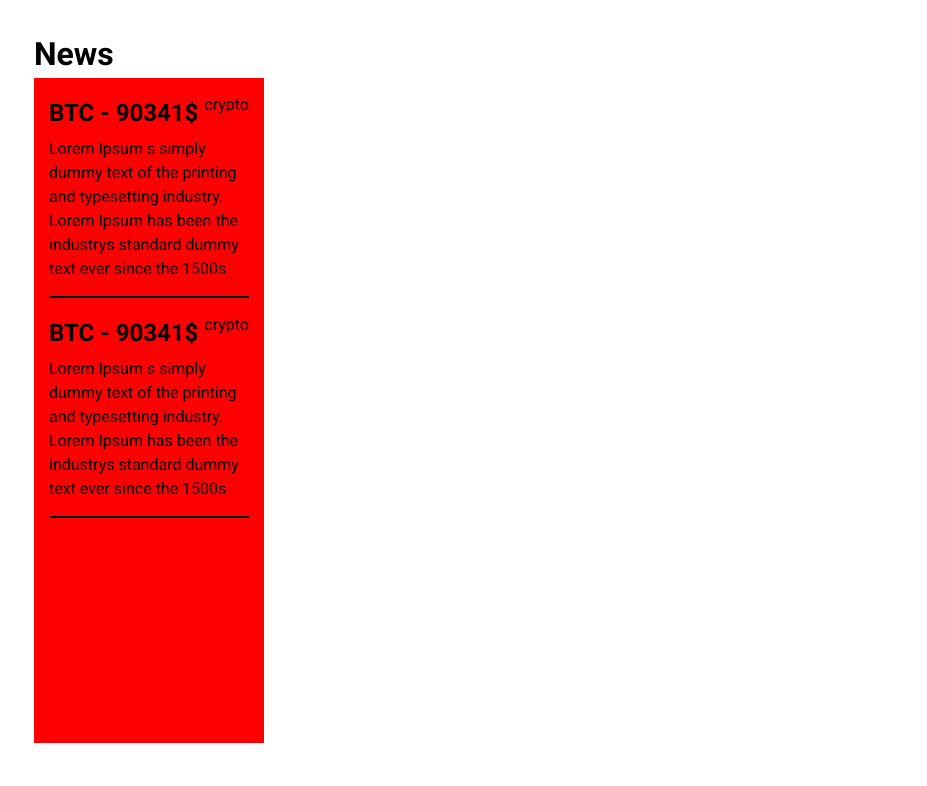
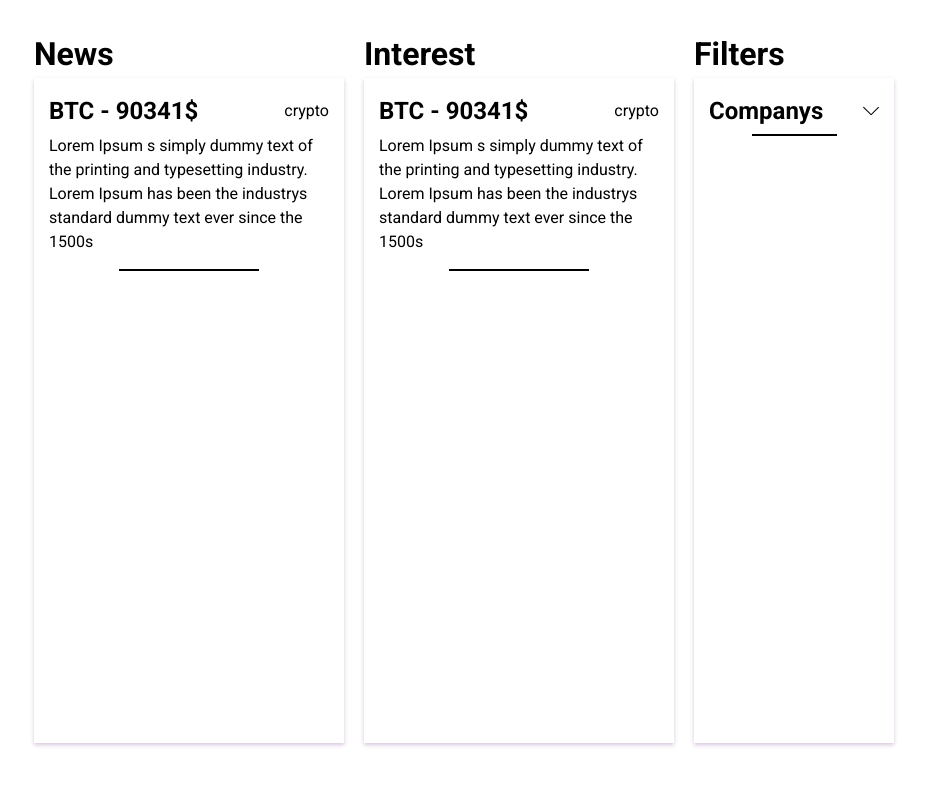
Before and after one commit to DiogoReiss/natixisHackathon, a React (Vite) app in the folder frontend/: page / in a window 1280 px wide. Shown: the top 786 px of the page, without its empty margins (176-1103 px from the left). Built offline with nearby package versions, Linux system fonts and the light colour scheme.

Commit message:
HomePage Boxs

```diff
--- a/frontend/package.json
+++ b/frontend/package.json
@@ -11,7 +11,10 @@
   },
   "dependencies": {
     "react": "^18.3.1",
-    "react-dom": "^18.3.1"
+    "react-dom": "^18.3.1",
+    "react-helmet": "^6.1.0",
+    "react-helmet-async": "^2.0.5",
+    "react-icons": "^5.3.0"
   },
   "devDependencies": {
     "@eslint/js": "^9.13.0",
--- a/frontend/src/App.jsx
+++ b/frontend/src/App.jsx
@@ -3,20 +3,21 @@ import './styles/grid.css'
 import './styles/style.css'
 
 import Home from './components/HomePage/home'
+import { Helmet, HelmetProvider } from 'react-helmet-async'
 
 function App() {
   return (
-    <>
-      <head>
+    <HelmetProvider>
+      <Helmet>
         <title>My First React App</title>
         <link rel="preconnect" href="https://fonts.googleapis.com" />
-        <link rel="preconnect" href="https://fonts.gstatic.com" crossOrigin />
+        <link rel="preconnect" href="https://fonts.gstatic.com" />
         <link href="https://fonts.googleapis.com/css2?family=Roboto:ital,wght@0,100;0,300;0,400;0,500;0,700;0,900;1,100;1,300;1,400;1,500;1,700;1,900&family=Ubuntu:ital,wght@0,300;0,400;0,500;0,700;1,300;1,400;1,500;1,700&display=swap" rel="stylesheet"></link>
-      </head>
-      <body>
+      </Helmet>
+      <div>
         <Home />
-      </body>
-    </>
+      </div>
+    </HelmetProvider>
   )
 }
 
--- /dev/null
+++ b/frontend/src/components/HomePage/box.jsx
@@ -0,0 +1,28 @@
+import PropTypes from 'prop-types';
+
+function Box(props){
+    return(
+        <>
+        <h4>{props.title}</h4>
+            <div className="box w-100">
+                <div className="newsBox w-100">
+                    <div className="newsInfoFlex w-100">
+                        <h5>{props.newTitle}</h5>
+                        <p>{props.category}</p>
+                    </div>
+                    <p>{props.desc}</p>
+                    <hr className="hrBox" />
+                </div>
+            </div>
+        </>
+    )
+}
+
+Box.propTypes = {
+    title: PropTypes.string.isRequired,
+    newTitle: PropTypes.string.isRequired,
+    category: PropTypes.string.isRequired,
+    desc: PropTypes.string.isRequired
+};
+
+export default Box;
--- /dev/null
+++ b/frontend/src/components/HomePage/filters.jsx
@@ -0,0 +1,81 @@
+import { SlArrowDown, SlArrowUp } from "react-icons/sl";
+import PropTypes from 'prop-types';
+import { useState } from "react";
+
+function FilterBox(props){
+
+    const [selectedFilters, setSelectedFilters] = useState();
+
+    const toggleFilter = () => {
+        const filterBox = document.getElementById('filterCategory');
+
+        //get the iconDown and iconUp from this filtercatgory
+        const iconDown = filterBox.querySelector('.iconDown');
+        const iconUp = filterBox.querySelector('.iconUp');
+
+        //get the filterOptions from this filtercatgory
+        const filterOptions = document.getElementById(props.optionsId);
+
+        if(filterBox.classList.contains('active')){
+            filterBox.classList.remove('active');
+            iconDown.style.display = 'block';
+            iconUp.style.display = 'none';
+
+            filterOptions.style.display = 'none';
+        }
+        else{
+            filterBox.classList.add('active');
+            iconDown.style.display = 'none';
+            iconUp.style.display = 'block';
+
+            filterOptions.style.display = 'flex';
+        }
+
+        console.log(selectedFilters);
+    }
+
+    const toggleFilterOption = (e) => {
+        const filterOption = e.target;
+
+        setSelectedFilters((prev) => {
+            if(prev === undefined){
+                return [filterOption.value];
+            }
+            else{
+                if(prev.includes(filterOption.value)){
+                    return prev.filter((item) => item !== filterOption.value);
+                }
+                else{
+                    return [...prev, filterOption.value];
+                }
+            }
+        });
+    }
+
+    return(
+        <div className="newsBox w-100">
+            <div id="filterCategory" className="newsInfoFlex w-100" onClick={toggleFilter}>
+                <h5>{props.title}</h5>
+                <SlArrowDown className="iconDown" />
+                <SlArrowUp className="iconUp" style={{display: "none"}} />
+            </div>
+            <div id={props.optionsId} className='filterOptions w-100' style={{display: "none"}}>
+                { props.options.map((option) => (
+                    <div className='filterOptionBox' key={option.name}>
+                        <input type="checkbox" id={option.name} name={option.name} value={option.name} onChange={toggleFilterOption} />
+                        <label htmlFor={option.name}>{option.name}</label>
+                    </div>
+                ))}
+            </div>
+            <hr className="hrBox" />
+        </div>
+    )
+}
+
+FilterBox.propTypes = {
+    title: PropTypes.string.isRequired,
+    optionsId: PropTypes.string.isRequired,
+    options: PropTypes.array.isRequired,
+};
+
+export default FilterBox;
--- a/frontend/src/components/HomePage/home.jsx
+++ b/frontend/src/components/HomePage/home.jsx
@@ -1,32 +1,32 @@
+import Box from './box';
+import FilterBox from './filters';
+
 function Home() {
   return (
     <>
         <div className='container'>
-          <div className="col4">
-            <h4>News</h4>
+          <div className="col4 colL3 colM2 colS3">
+            <Box title="News" newTitle="BTC - 90341$" category="crypto" desc="Lorem Ipsum s simply dummy text of the printing and typesetting industry. Lorem Ipsum has been the industrys standard dummy text ever since the 1500s" />
+          </div>
+          <div className="col5 colL3 colM2 colS3">
+            <Box title="Interest" newTitle="BTC - 90341$" category="crypto" desc="Lorem Ipsum s simply dummy text of the printing and typesetting industry. Lorem Ipsum has been the industrys standard dummy text ever since the 1500s" />
+          </div>
+          <div className="col3 colL2 colM2 colS3">
+            <h4>Filters</h4>
             <div className="box w-100">
-                <div className="newsBox w-100">
-                    <div className="newsInfoFlex w-100">
-                        <h5>BTC - 90341$</h5>
-                        <p>crypto</p>
-                    </div>
-                    <p>Lorem Ipsum s simply dummy text of the printing and typesetting industry. Lorem Ipsum has been the industrys standard dummy text ever since the 1500s</p>
-                    <hr className="hrBox" />
-                </div>
-                <div className="newsBox w-100">
-                    <div className="newsInfoFlex w-100">
-                        <h5>BTC - 90341$</h5>
-                        <p>crypto</p>
-                    </div>
-                    <p>Lorem Ipsum s simply dummy text of the printing and typesetting industry. Lorem Ipsum has been the industrys standard dummy text ever since the 1500s</p>
-                    <hr className="hrBox" />
-                </div>
+                <FilterBox title='Companys' optionsId="categoryId" options={
+                    [
+                        {name: 'Apple'},
+                        {name: 'Google'},
+                        {name: 'Microsoft'},
+                        {name: 'Tesla'},
+                        {name: 'Amazon'},
+                        {name: 'Facebook'},
+                        {name: 'Netflix'},
+                        {name: 'Twitter'},
+                    ]
+                } />
             </div>
-          </div>
-          <div className="col4">
-          </div>
-          <div className="col4">
-
           </div>
         </div>
     </>
--- a/frontend/src/styles/style.css
+++ b/frontend/src/styles/style.css
@@ -1,10 +1,14 @@
 .box{
     display: flex;
     flex-direction: column;
+    align-items: center;
     gap: var(--spaceMedium);
     height: 665px;
-    background-color: red;
+
     padding: var(--spaceMedium);
+    -webkit-box-shadow: 0px 2px 4px 0px rgba(104,31,122,0.25);
+    -moz-box-shadow: 0px 2px 4px 0px rgba(104,31,122,0.25);
+    box-shadow: 0px 2px 4px 0px rgba(104,31,122,0.25);
 }
 
 .box .newsBox{
@@ -18,18 +22,51 @@
     margin-bottom: var(--spaceSmall);
 }
 
-.box .newsBox p{
+.box .newsBox > p{
     margin-bottom: var(--spaceMedium);
 }
 
 .newsInfoFlex{
     display: flex;
+    flex-direction: column;
     justify-content: space-between;
     align-items: center;
 }
 
 .hrBox{
-    width: 200px;
+    width: 50%;
     height: 1px;
     border: 1px solid var(--colorBlack);
 }
+
+.filterOptions{
+    display: flex;
+    align-items: center;
+    flex-wrap: wrap;
+    gap: 0 var(--spaceMedium);
+}
+
+.filterOptionBox{
+    display: flex;
+    align-items: center;
+    gap: var(--spaceSmall);
+}
+
+.filterOptionBox input[type="checkbox"]{
+    width: 17px;
+    height: 17px;
+}
+
+.filterOptionBox input[type="checkbox"]:checked{
+    accent-color: var(--colorPrimary);
+}
+
+@media only screen and (min-width: 768px) {}
+
+@media only screen and (min-width: 1024px) {
+    .newsInfoFlex{
+        flex-direction: row;
+    }
+}
+
+@media only screen and (min-width: 1440px) {}
```
Also changed, not shown: frontend/src/components/ProfilePage/profile.jsx (deleted), 1 other file (tests, documents, lock files or other folders).
